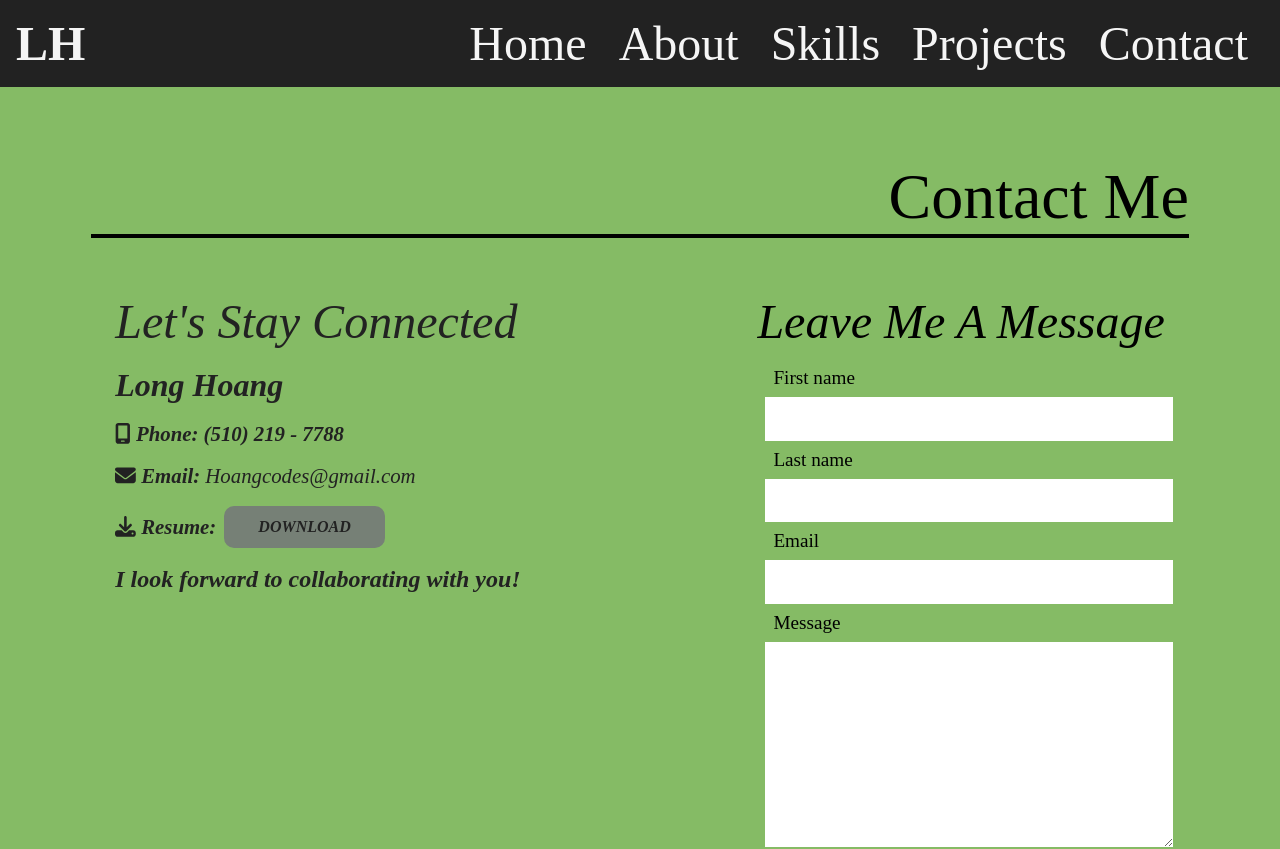
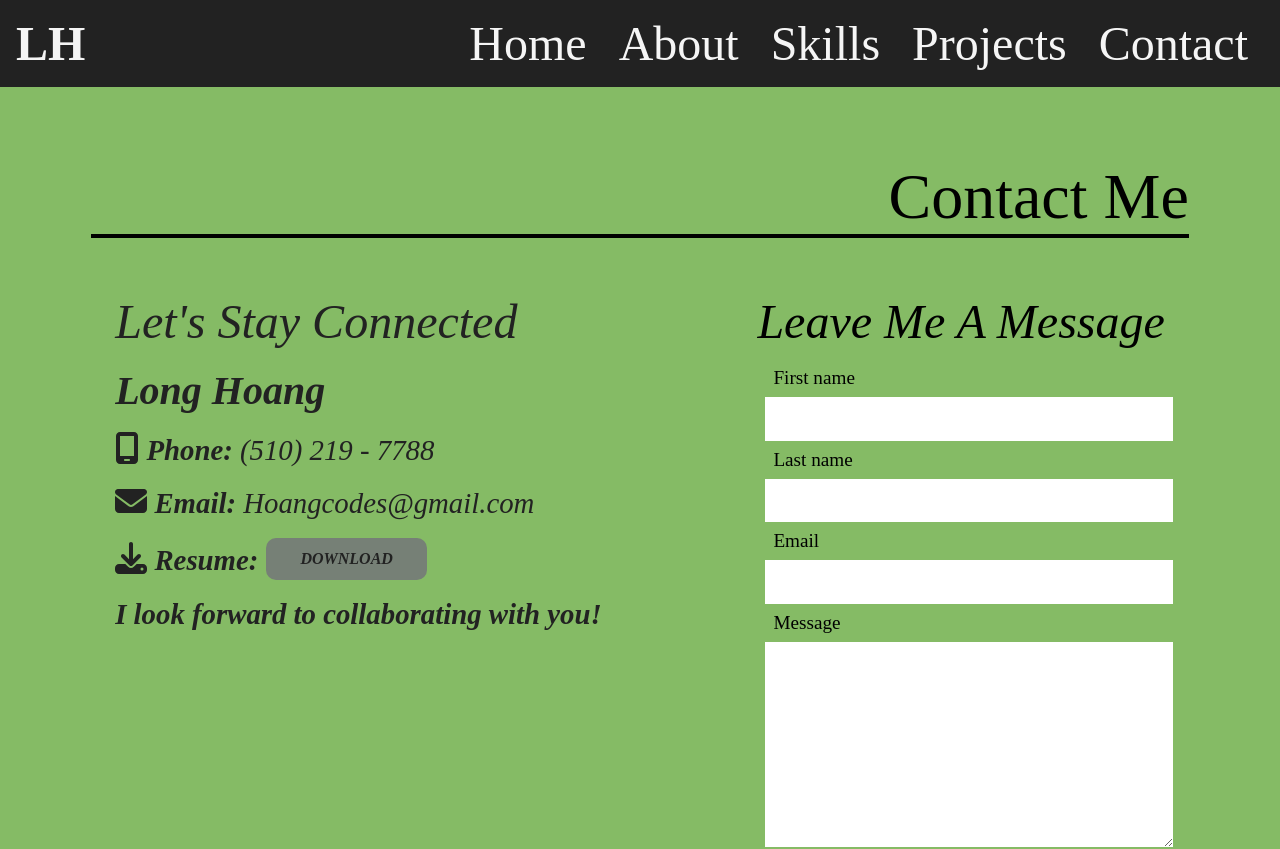
Before and after one commit to SilverPrius/LH-Portfolio, a React (Create React App) app: page /contact in a window 1280 px wide. Shown: the top 849 px of the page. Built offline with nearby package versions, Linux system fonts and the light colour scheme.

Commit message:
Updated Skills and Contact pages

```diff
--- a/src/pages/Contact/Contact.js
+++ b/src/pages/Contact/Contact.js
@@ -14,12 +14,14 @@ const Contact = () => {
 
               <p className='contact-name'><strong>Long Hoang</strong></p>
               <br />
-              <p><FontAwesomeIcon className="mobile-icon" icon={faMobileScreen} /><strong> Phone: (510) 219 - 7788</strong></p>
+              <div className='contact-info'>
+              <p><FontAwesomeIcon className="icon" icon={faMobileScreen} /><strong> Phone: </strong>(510) 219 - 7788</p>
               <br />
-              <p><FontAwesomeIcon className="email-icon" icon={faEnvelope} /><strong> Email: </strong> <a className='email-link' href={"mailto:hoangcodes@gmail.com"}>Hoangcodes@gmail.com</a></p>
+              <p><FontAwesomeIcon className="icon" icon={faEnvelope} /><strong> Email: </strong> <a className='email-link' href={"mailto:hoangcodes@gmail.com"}>Hoangcodes@gmail.com</a></p>
               <br />
-              <div className='resume'><p><FontAwesomeIcon className="download-icon" icon={faDownload} /><strong> Resume: </strong></p><a className='btn' id='download-btn' href="../assets/Long_Hoang_Resume.pdf" download>Download</a></div>
+              <div className='resume'><p><FontAwesomeIcon className="icon" icon={faDownload} /><strong> Resume: </strong></p><a className='btn' id='download-btn' href="../assets/Long_Hoang_Resume.pdf" download>Download</a></div>
               <br/>
+              </div>
               <p className='contact-message'><strong>I look forward to collaborating with you!</strong></p>
         </address>
         <div className='form'>
--- a/src/pages/Contact/contact.css
+++ b/src/pages/Contact/contact.css
@@ -58,11 +58,11 @@ label {
 }
 
 p {
-    font-size: 1.3rem;
+    font-size: 1.8rem;
 }
 
 .contact-name{
-    font-size: 2rem;
+    font-size: 2.5rem;
 }
 
 .connected-text{
@@ -86,8 +86,12 @@ font-size: 3rem;
 }
 
 .contact-message {
-    font-size: 1.5rem;
+    font-size: 1.8rem;
     text-decoration: none;
+}
+
+.icon {
+    font-size: xx-large;
 }
 
 @media only screen and (max-width: 600px) {
--- a/src/pages/Skills/Skills.js
+++ b/src/pages/Skills/Skills.js
@@ -7,15 +7,15 @@ function Skills() {
         <div className="skills">
 
             <div className="skillsGrid">
-            <Skill source="https://cdn.jsdelivr.net/gh/devicons/devicon/icons/html5/html5-original-wordmark.svg" alt="The logo icon for HTML 5" title="HTML 5"/>
-            <Skill source="https://cdn.jsdelivr.net/gh/devicons/devicon/icons/css3/css3-original-wordmark.svg" alt="The logo icon for CSS3" title="CSS 3"/>
+            <Skill source="https://cdn.jsdelivr.net/gh/devicons/devicon/icons/html5/html5-original.svg" alt="The logo icon for HTML 5" title="HTML 5"/>
+            <Skill source="https://cdn.jsdelivr.net/gh/devicons/devicon/icons/css3/css3-original.svg" alt="The logo icon for CSS3" title="CSS 3"/>
             <Skill source="https://cdn.jsdelivr.net/gh/devicons/devicon/icons/react/react-original.svg" alt="The logo icon for React" title="React"/>
             <Skill source="https://cdn.jsdelivr.net/gh/devicons/devicon/icons/javascript/javascript-original.svg" alt="The logo icon for JavaScript" title="JavaScriptt"/>
                 <Skill source="https://cdn.jsdelivr.net/gh/devicons/devicon/icons/express/express-original.svg" alt="The logo icon for Express" title="Express"/>
                 <Skill source="https://cdn.jsdelivr.net/gh/devicons/devicon/icons/nodejs/nodejs-original.svg" alt="The logo icon for NodeJS" title="Node JS"/>
                 <Skill source="https://cdn.jsdelivr.net/gh/devicons/devicon/icons/mongodb/mongodb-original.svg" alt="The logo icon for MongoDB" title="MongoDB"/>
-                <Skill source="https://visualpharm.com/assets/115/Rest%20Api-595b40b65ba036ed117d3b7b.svg" alt="The logo icon for Bootstrap" title="Bootstrap"/>
-                <Skill source="https://cdn.jsdelivr.net/gh/devicons/devicon/icons/bootstrap/bootstrap-original.svg" alt="The logo icon for Restful API" title="Restful API"/>
+                <Skill source="https://visualpharm.com/assets/115/Rest%20Api-595b40b65ba036ed117d3b7b.svg" alt="The logo icon for Restful API" title="Restful API"/>
+                <Skill source="https://cdn.jsdelivr.net/gh/devicons/devicon/icons/bootstrap/bootstrap-original.svg" alt="The logo icon for Bootstrap" title="Bootstrap"/>
                 <Skill source="https://cdn.jsdelivr.net/gh/devicons/devicon/icons/npm/npm-original-wordmark.svg" alt="The logo icon for NPM" title="NPM"/>
                 <Skill source="https://cdn.jsdelivr.net/gh/devicons/devicon/icons/git/git-original.svg" alt="The logo icon for Git" title="Git"/>
                 <Skill source="https://cdn.jsdelivr.net/gh/devicons/devicon/icons/vscode/vscode-original.svg" alt="The logo icon for Visual Studio Code" title="VSCode"/>
```
